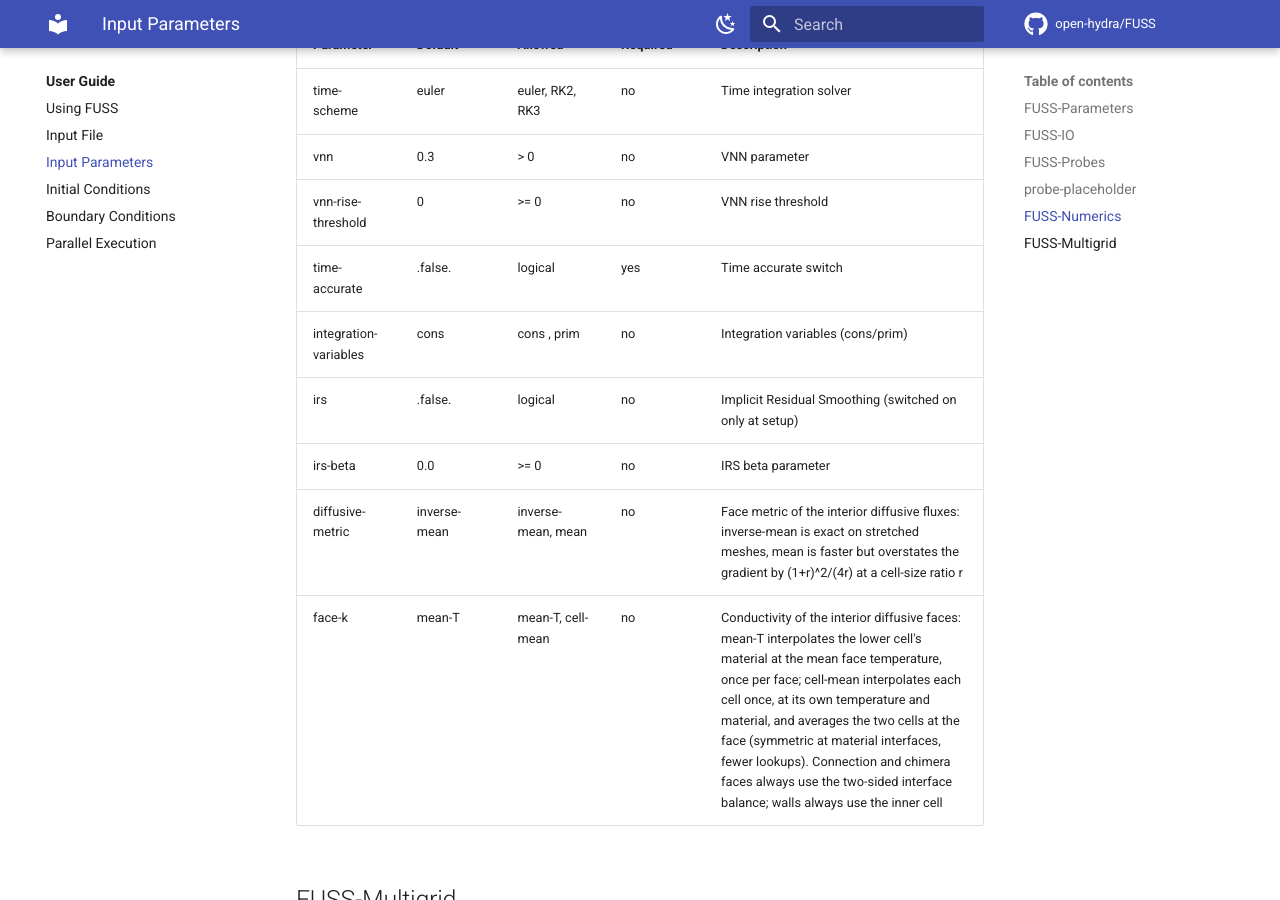
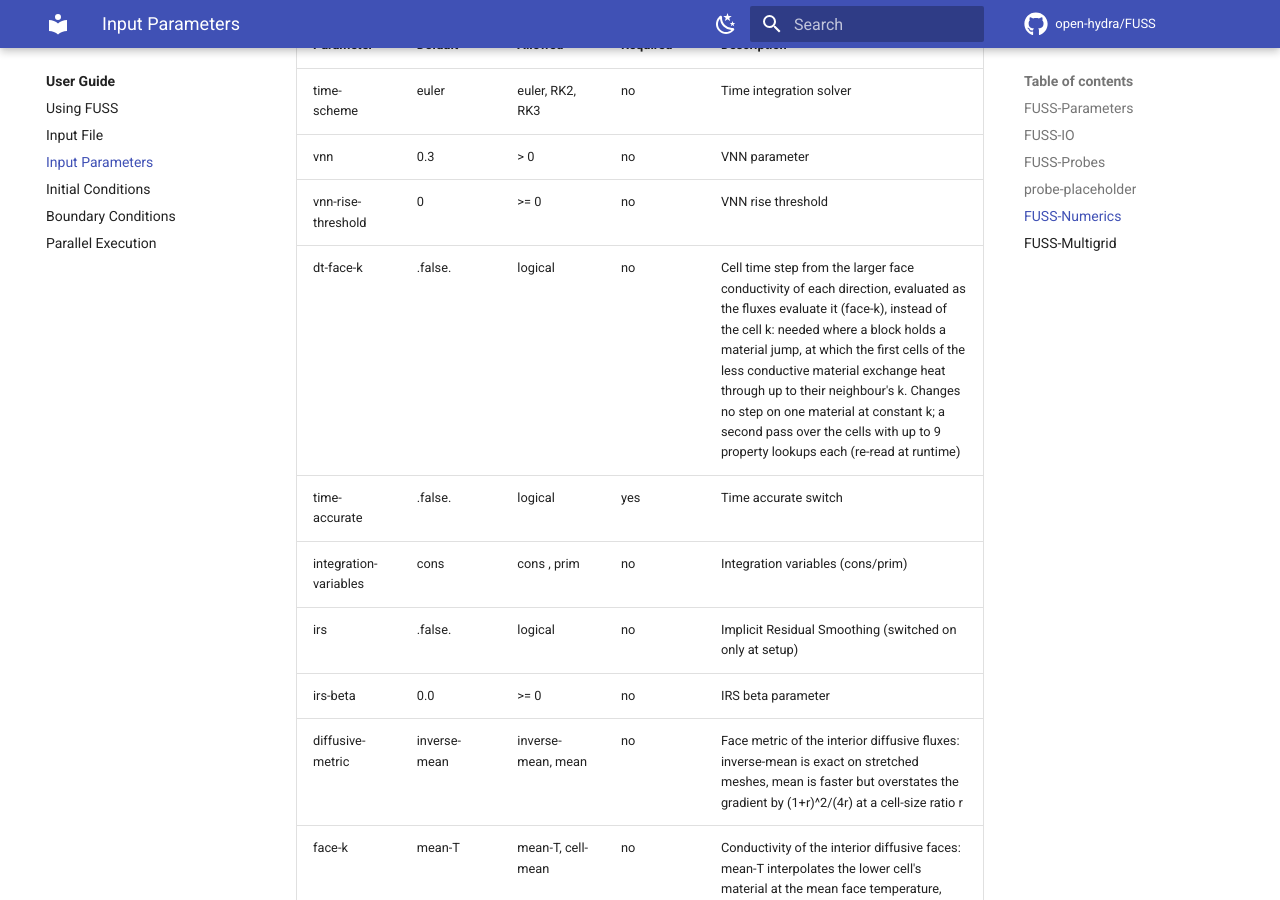
Before and after one commit to open-hydra/FUSS, an MkDocs documentation site: the page built from docs/user/registry.md, in a window 1280 px wide and 900 px high, scrolled down 1937 px. Built offline with MkDocs 1.6.1 and Material for MkDocs 9.7.7, drawn with Linux system fonts in a browser that asks for light colours; comment, search, counter and statistics services are not loaded.

Commit message:
Compute_dt: dt-face-k, the step from the face conductivities at material jumps
The explicit step of a cell used its own conductivity, while an interior
face carries the conductivity of its flux: with face-k = mean-T that of the
lower cell's material at the mean temperature. Above a jump from a high to
a low k inside a block, the first cells of the low-k material exchange heat
through their neighbour's k. On the 4-layer liner of the FAS stress
campaign (k 5/300/15/150, face 32|33 at k = 300 next to a jacket cell at
k = 15) the run at vnn 0.5 left the properties table at that cell after
5 iterations (T = -9.9 K, i = 33); at vnn 0.2 it needed 1 259 270
iterations to 1e-8. The same mismatch held the IRS and W+IRS runs of that
case in their residual orbits.

dt-face-k = true (default false, re-read at runtime) adds a second pass to
Compute_dt: direction d of the cell sum takes the larger conductivity of
the cell's two faces in d, evaluated as the fluxes evaluate it (mean-T or
cell-mean; connection and chimera faces the harmonic mean of
BC_Connection, from the first ghost; walls and the other boundary faces
the cell k). A cell whose face conductivities all equal its own keeps the
step of the cell loop untouched, so one material at constant k runs bit
for bit as with the key off; the cell loop itself is unchanged.

Default (key absent): 17 cases x {serial, 2 ranks} byte-identical to
5818a9a. Key on: the 8 one-material cases and multimat_Plate byte-identical
to the key off under mean-T and cell-mean; 1 vs 2 ranks byte-identical on
nominal, irs, chimera and the liner. Liner with the key: stable up to
vnn 1.25 (the RK3 limit; 1.3 diverges inside the 300 layer), 1e-8 in
239 377 iterations at vnn 1.2; W cycles at vnn 1.0 in 1746 iterations
(7222 at vnn 0.2 without the key), W+IRS in 2882 with no admissibility
fallback. Cost: +4 % per iteration on one material, +8 % on the liner.

Co-Authored-By: Claude Opus 5.5 <noreply@anthropic.com>

```diff
--- a/docs/user/registry.md
+++ b/docs/user/registry.md
@@ -47,6 +47,7 @@
 | time-scheme | euler | euler, RK2, RK3 |  no | Time integration solver |
 | vnn | 0.3 | > 0 |  no | VNN parameter |
 | vnn-rise-threshold | 0 | >= 0 |  no | VNN rise threshold |
+| dt-face-k | .false. | logical |  no | Cell time step from the larger face conductivity of each direction, evaluated as the fluxes evaluate it (face-k), instead of the cell k: needed where a block holds a material jump, at which the first cells of the less conductive material exchange heat through up to their neighbour's k. Changes no step on one material at constant k; a second pass over the cells with up to 9 property lookups each (re-read at runtime) |
 | time-accurate | .false. | logical | yes | Time accurate switch |
 | integration-variables | cons | cons ,  prim |  no | Integration variables (cons/prim) |
 | irs | .false. | logical |  no | Implicit Residual Smoothing (switched on only at setup) |
```
Also changed, not shown: 3 other files.
